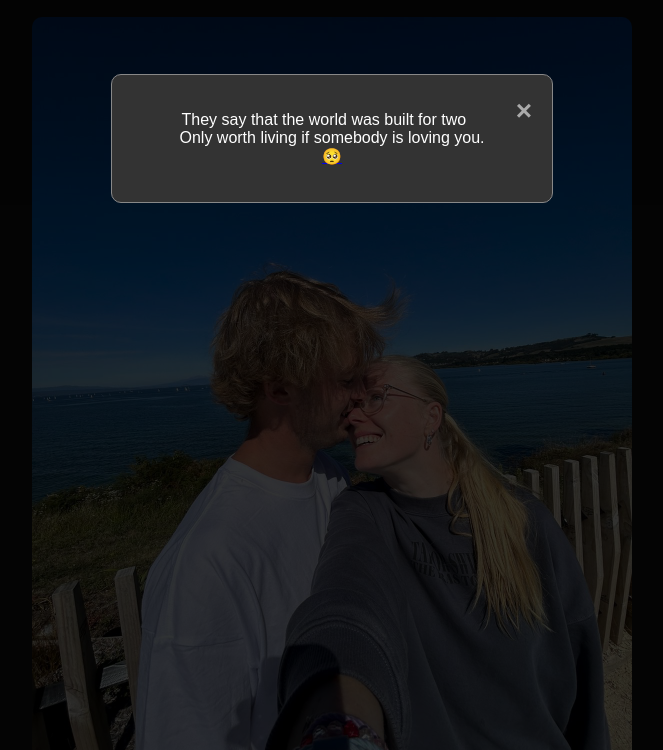
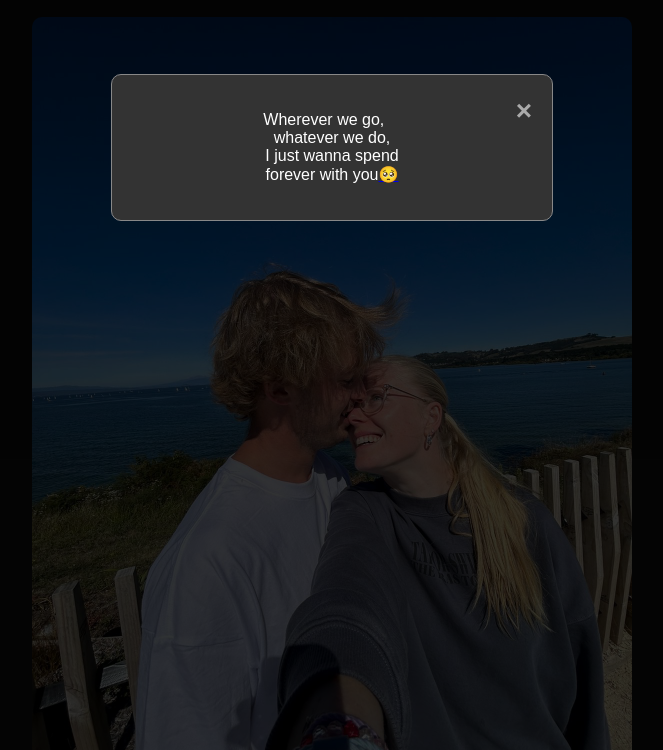
Before and after one commit to simongerula/wherehavewebeen, a website: page index.html in a window 1280 px wide. Shown: the part 50-800 px from the top of the page, without its empty margins (308-971 px from the left). Drawn offline with nearby package versions, Linux system fonts and the light colour scheme.

Commit message:
Update index.html

```diff
--- a/index.html
+++ b/index.html
@@ -25,7 +25,7 @@
     <div id="myModal" class="modal">
         <div class="modal-content">
             <span class="close">&times;</span>
-            <p>They say that the world was built for two<br>Only worth living if somebody is loving you.<br><a href="/wherehavewebeen/oursong.html">🥺</a></p>
+            <p>Wherever we go,<br>whatever we do,<br>I just wanna spend<br>forever with you<a href="/wherehavewebeen/oursong.html">🥺</a></p>
         </div>
     </div>
     <script src="https://unpkg.com/leaflet/dist/leaflet.js"></script>
```
